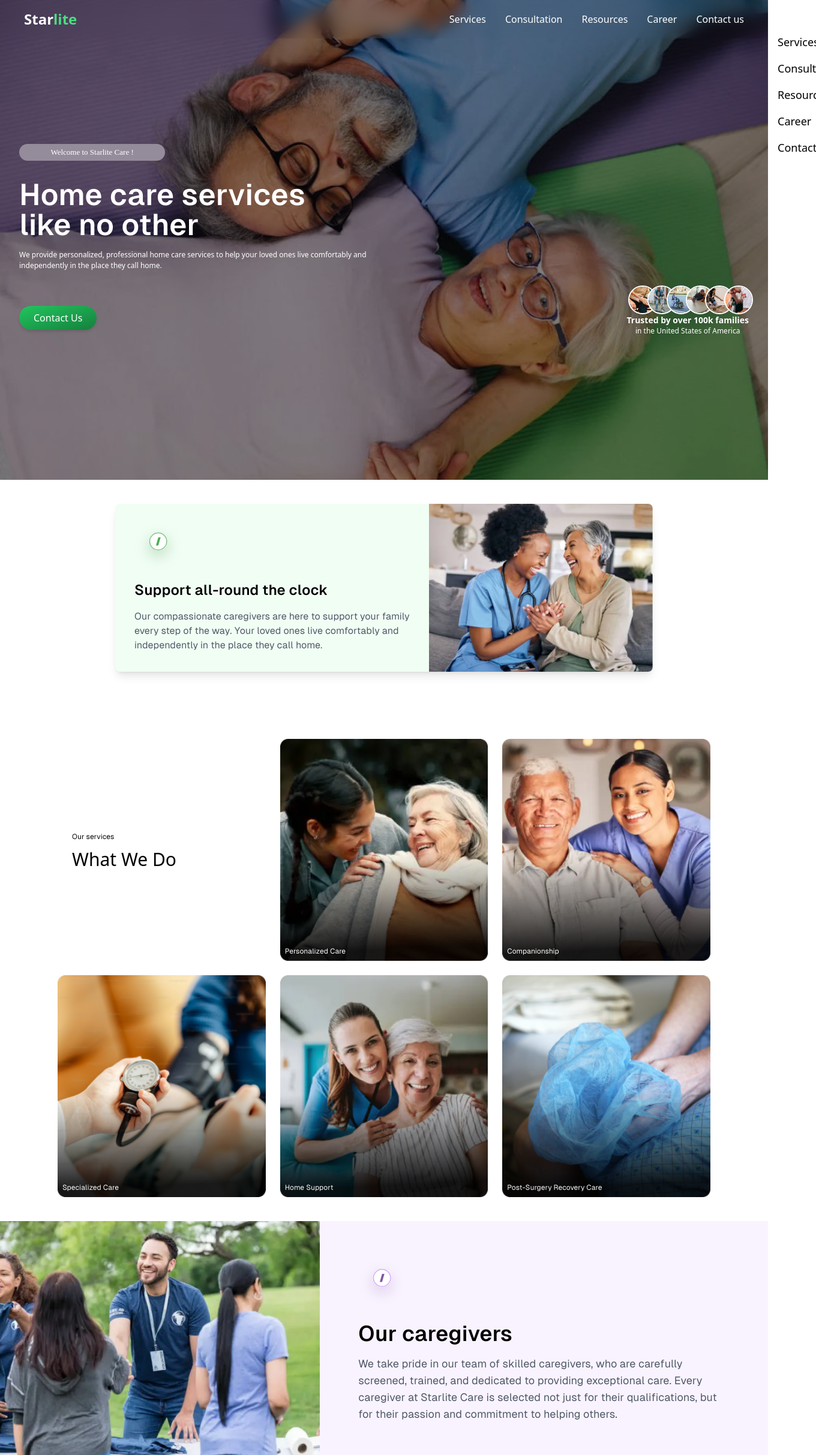
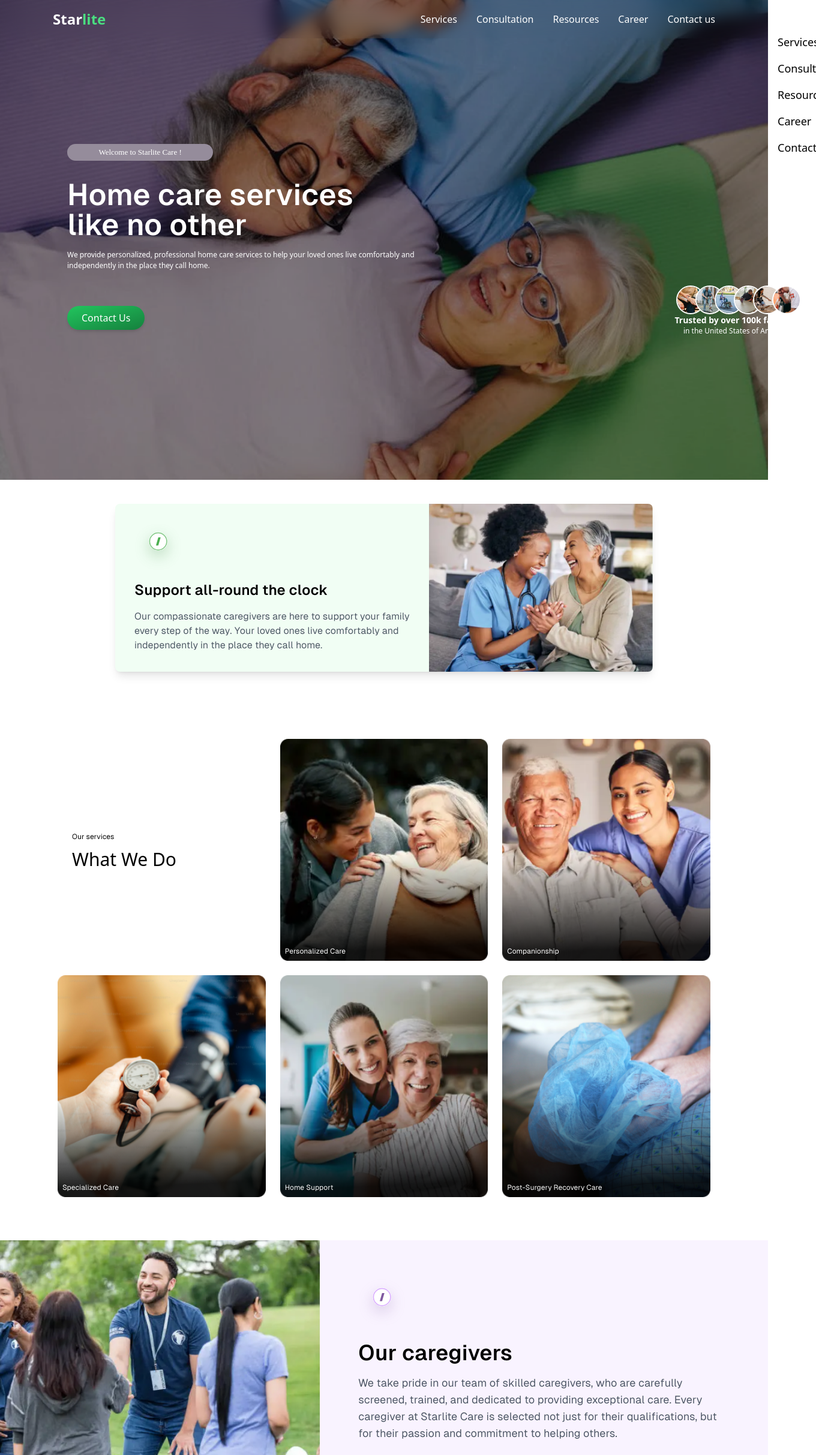
Before and after one commit to Starlite-Care/starlite-website, a Next.js app: page / in a window 1280 px wide. Shown: the top 2426 px of the page at 60% size, 1360 px wide, since content can reach past the window. Built offline with nearby package versions, Linux system fonts and the light colour scheme.

Commit message:
responsiveness

```diff
--- a/src/components/CareGiversSection.jsx
+++ b/src/components/CareGiversSection.jsx
@@ -5,7 +5,7 @@ import React from 'react'
 
 const CareGiversSection = () => {
   return (
-    <section className="w-full bg-white">
+    <section className="w-full my-8 bg-white">
       <div className="flex flex-col md:flex-row items-stretch w-full bg-[#F9F3FF]">
         {/* Image Section */}
         <div className="w-full md:w-5/12 h-[300px] md:h-auto relative">
--- a/src/components/HeroSection.jsx
+++ b/src/components/HeroSection.jsx
@@ -47,14 +47,14 @@ const TrustedFamilies = () => {
 
 const HeroSection = () => {
   return (
-    <div className="relative bg-cover bg-center" style={{ backgroundImage: "url('/images/bg.png')" }}>
-      <div className="h-screen md:-h-[80vh] lg:-h-[70vh] w-full flex items-center">
+    <div className="relative  bg-cover bg-center" style={{ backgroundImage: "url('/images/bg.png')" }}>
+      <div className="h-screen  md:mx-20 md:-h-[80vh] lg:-h-[70vh] w-full flex items-center">
         <div className="container  px-6 justify-center items-center text-center sm:px-8 py-12 sm:py-16">
           <div className="bg-[#958C9B] rounded-full w-fixed sm:w-[20%] justify-center text-center px-3 py-1 mb-8">
             <p className="text-white libre-baskerville-regular text-[13px]">Welcome to Starlite Care !</p>
           </div>
           <div className="mb-8 sm:mb-12">
-            <h2 className="md:text-[50px] text-center  md:text-start text-[30px] w-[300px] leading-[50px] md:w-[550px] text-white font-geistSemiBold">
+            <h2 className="md:text-[50px] justify-center mx-8 md:mx-0  md:text-start text-[30px] w-[300px] leading-[50px] md:w-[550px] text-white font-geistSemiBold">
               Home care services like no other
             </h2>
             <p className="text-white w-full sm:w-[50%] md:text-start text-center text-[12px] mt-4">
--- a/src/components/Navbar.jsx
+++ b/src/components/Navbar.jsx
@@ -29,7 +29,7 @@ const Navbar = () => {
   return (
     <>
       <div className="fixed top-0 z-50 bg-transparent backdrop-blur-md backdrop-filter w-full">
-        <div className="flex justify-between items-center px-4 sm:px-10 py-4">
+        <div className="flex mx-12   justify-between items-center px-4 sm:px-10 py-4">
           {/* Logo or Brand Name */}
           <Link
             href="/"
```
